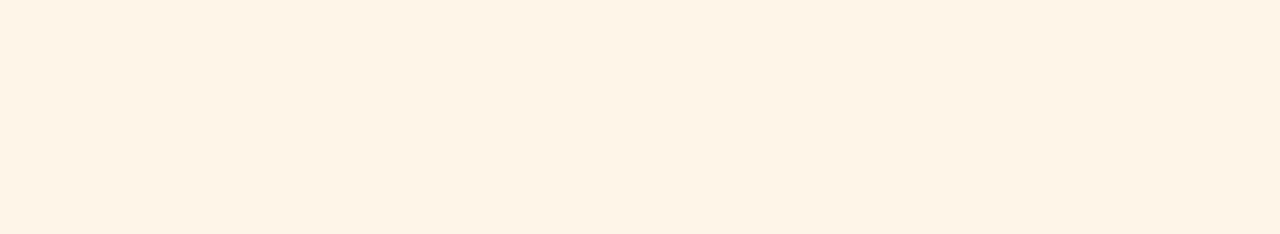
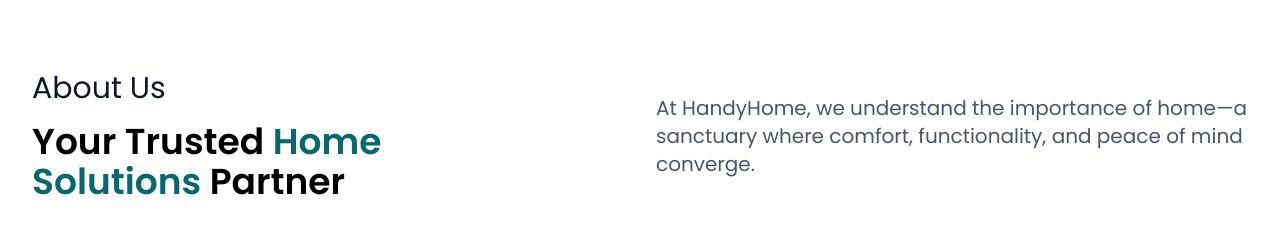
Before and after one commit to ayoubtyea/Services-Marketplace, a React (Vite) app: page / in a window 1280 px wide. Shown: the part 921-1155 px from the top of the page. Before the commit the page ends 911 px from the top, so only its background shows below. Built offline with nearby package versions, Linux system fonts and the light colour scheme.

Commit message:
start add the about us section on the home page

```diff
--- a/src/components/Navbar.jsx
+++ b/src/components/Navbar.jsx
@@ -6,7 +6,7 @@
 
   return (
     <nav className="bg-[#F2EADD] shadow-md rounded-full mt-4 mx-auto max-w-7xl">
-      <div className="max-w-6xl mx-auto px-6 py-4 flex justify-between items-center">
+      <div className="max-w-6xl mx-auto px-4 sm:px-6 py-4 flex justify-between items-center">
         {/* Logo */}
         <a href="/" className="flex items-center">
           <img
@@ -16,15 +16,23 @@
           />
         </a>
 
-
+        {/* Desktop Menu */}
         <div className="hidden md:flex items-center space-x-8 font-poppins flex-grow justify-center">
-          <a href="/" className="text-gray-700 hover:text-[#076870]">Home</a>
-          <a href="/services" className="text-gray-700 hover:text-[#076870]">Services</a>
-          <a href="/about" className="text-gray-700 hover:text-[#076870]">About Us</a>
-          <a href="/contact" className="text-gray-700 hover:text-[#076870]">Contact Us</a>
+          <a href="/" className="text-gray-700 hover:text-[#076870] transition-colors duration-300">
+            Home
+          </a>
+          <a href="/services" className="text-gray-700 hover:text-[#076870] transition-colors duration-300">
+            Services
+          </a>
+          <a href="/about" className="text-gray-700 hover:text-[#076870] transition-colors duration-300">
+            About Us
+          </a>
+          <a href="/contact" className="text-gray-700 hover:text-[#076870] transition-colors duration-300">
+            Contact Us
+          </a>
         </div>
 
-
+        {/* Desktop Buttons */}
         <div className="hidden md:flex items-center space-x-4">
           <button className="relative overflow-hidden py-2.5 px-5 text-sm font-medium text-gray-900 bg-white rounded-full border border-gray-200 focus:outline-none focus:ring-4 focus:ring-gray-100 transition-all duration-300 hover:bg-[#076870] hover:text-white cursor-pointer">
             Become a Tasker
@@ -35,27 +43,64 @@
           </button>
         </div>
 
-
+        {/* Mobile Menu Toggle */}
         <div className="md:hidden">
-          <button onClick={() => setIsOpen(!isOpen)} className="text-gray-700 focus:outline-none">
-            <svg className="w-6 h-6" fill="none" stroke="currentColor" viewBox="0 0 24 24" xmlns="http://www.w3.org/2000/svg">
-              <path strokeLinecap="round" strokeLinejoin="round" strokeWidth="2" d="M4 6h16M4 12h16m-7 6h7"></path>
+          <button
+            onClick={() => setIsOpen(!isOpen)}
+            className="text-gray-700 focus:outline-none"
+            aria-label="Toggle Menu"
+            aria-expanded={isOpen}
+          >
+            <svg
+              className="w-6 h-6"
+              fill="none"
+              stroke="currentColor"
+              viewBox="0 0 24 24"
+              xmlns="http://www.w3.org/2000/svg"
+            >
+              <path
+                strokeLinecap="round"
+                strokeLinejoin="round"
+                strokeWidth="2"
+                d={isOpen ? "M6 18L18 6M6 6l12 12" : "M4 6h16M4 12h16m-7 6h7"}
+              />
             </svg>
           </button>
         </div>
       </div>
 
-
+      {/* Mobile Menu */}
       {isOpen && (
-        <div className="md:hidden bg-white shadow-lg font-poppins rounded-lg mx-4">
-          <a href="/" className="block px-4 py-2 text-gray-700 hover:bg-[#076870] hover:text-[#076870]">Home</a>
-          <a href="/services" className="block px-4 py-2 text-gray-700 hover:bg-[#076870] hover:text-[#076870]">Services</a>
-          <a href="/about" className="block px-4 py-2 text-gray-700 hover:bg-[#076870] hover:text-[#076870]">About Us</a>
-          <button className="w-full text-left px-4 py-2 text-gray-700 hover:bg-[#076870] hover:text-[#076870]">
+        <div className="md:hidden bg-[#F2EADD] shadow-lg font-poppins rounded-lg mx-4 mt-2">
+          <a
+            href="/"
+            className="block px-4 py-2 text-gray-700 hover:bg-[#076870] hover:text-white transition-colors duration-300"
+          >
+            Home
+          </a>
+          <a
+            href="/services"
+            className="block px-4 py-2 text-gray-700 hover:bg-[#076870] hover:text-white transition-colors duration-300"
+          >
+            Services
+          </a>
+          <a
+            href="/about"
+            className="block px-4 py-2 text-gray-700 hover:bg-[#076870] hover:text-white transition-colors duration-300"
+          >
+            About Us
+          </a>
+          <a
+            href="/contact"
+            className="block px-4 py-2 text-gray-700 hover:bg-[#076870] hover:text-white transition-colors duration-300"
+          >
+            Contact Us
+          </a>
+          <button className="w-full text-left px-4 py-2 text-gray-700 hover:bg-[#076870] hover:text-white transition-colors duration-300">
             Become a Tasker
           </button>
-          <button className="w-full text-left px-4 py-2 text-gray-700 hover:bg-[#076870] hover:text-[#076870]">
-            Contact Us
+          <button className="w-full text-left px-4 py-2 text-gray-700 hover:bg-[#076870] hover:text-white transition-colors duration-300">
+            Sign Up / Log in
           </button>
         </div>
       )}
--- a/src/pages/Home.jsx
+++ b/src/pages/Home.jsx
@@ -128,7 +128,7 @@
               {/* Secondary Image */}
               <div className="static">
                 {/* Text Div (Above the Image) */}
-                <div className="absolute top-0 left-2/3 transform -translate-x-1/5 bg-[#076870] text-white text-center flex-row rounded-[41px] p-4 z-10">
+                <div className="md:absolute top-0 left-2/3 transform md:-translate-x-1/5 bg-[#076870] text-white text-center flex-row rounded-[41px] p-4 z-10 mb-2 md:mb-0">
                   <span className="p-2">
                     <img
                       src="https://i.postimg.cc/bwVQWzF1/icon.png"
@@ -140,7 +140,7 @@
                 </div>
 
                 {/* Image Div */}
-                <div className="max-w-full md:w-auto flex justify-center md:mt-40">
+                <div className="max-w-full md:w-auto flex justify-center md:mt-40 mt-8">
                   <motion.img
                     src="https://cdn.prod.website-files.com/663b34c56f05c8c9e12aafdc/664083dca0f5e2e460f7281d_hero-secondary-image.jpg"
                     alt="Client"
@@ -153,6 +153,47 @@
           </div>
         </div>
       </section>
+
+
+      <section className="bg-white py-12 sm:py-16 lg:py-20">
+      <div className="max-w-7xl mx-auto px-4 sm:px-6 lg:px-8">
+        {/* Grid Container */}
+        <div className="grid grid-cols-1 md:grid-cols-2 gap-8 items-center">
+          {/* Left Side: About Us Heading */}
+          <motion.div
+            initial={{ opacity: 0, x: -50 }} // Start off-screen to the left
+            whileInView={{ opacity: 1, x: 0 }} // Animate to visible
+            transition={{ duration: 0.6, delay: 0.2 }} // Smooth transition
+            viewport={{ once: true }} // Animate only once
+          >
+            <div className="text-center md:text-left">
+              <h2 className="text-xl sm:text-2xl lg:text-3xl font-light text-gray-900">
+                About Us
+              </h2>
+              <p className="mt-4 text-2xl sm:text-3xl lg:text-4xl font-semibold text-black">
+                Your Trusted <span className="text-[#076870]">Home</span> <br />
+                 <span className="text-[#076870]">Solutions </span>Partner
+              </p>
+            </div>
+          </motion.div>
+
+          {/* Right Side: Description */}
+          <motion.div
+            initial={{ opacity: 0, x: 50 }} // Start off-screen to the right
+            whileInView={{ opacity: 1, x: 0 }} // Animate to visible
+            transition={{ duration: 0.6, delay: 0.4 }} // Smooth transition
+            viewport={{ once: true }} // Animate only once
+          >
+            <div className="text-center md:text-left">
+              <p className="text-lg font-light sm:text-xl lg:text-xl text-gray-600">
+                At HandyHome, we understand the importance of home—a sanctuary
+                where comfort, functionality, and peace of mind converge.
+              </p>
+            </div>
+          </motion.div>
+        </div>
+      </div>
+    </section>
     </>
   );
 }
```
